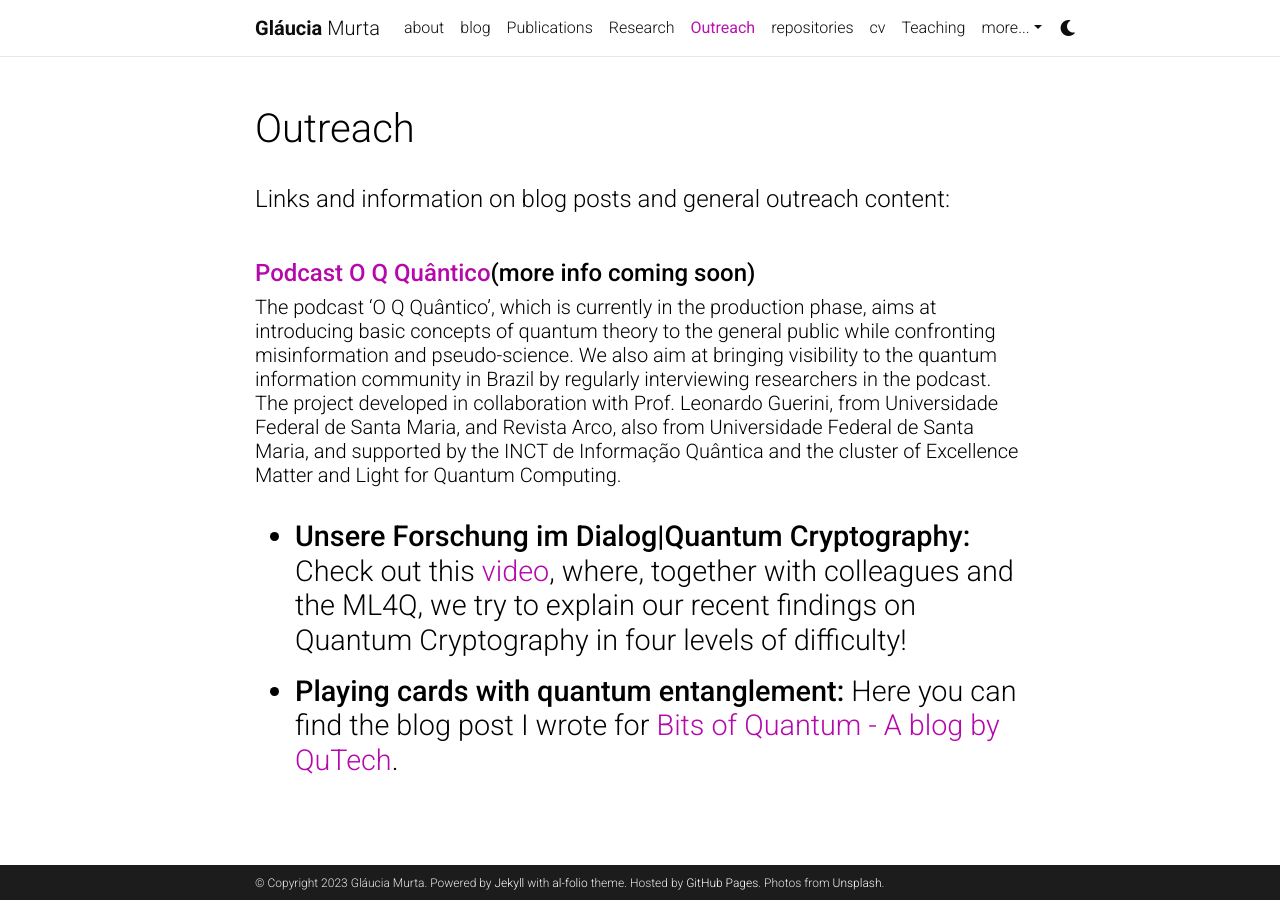
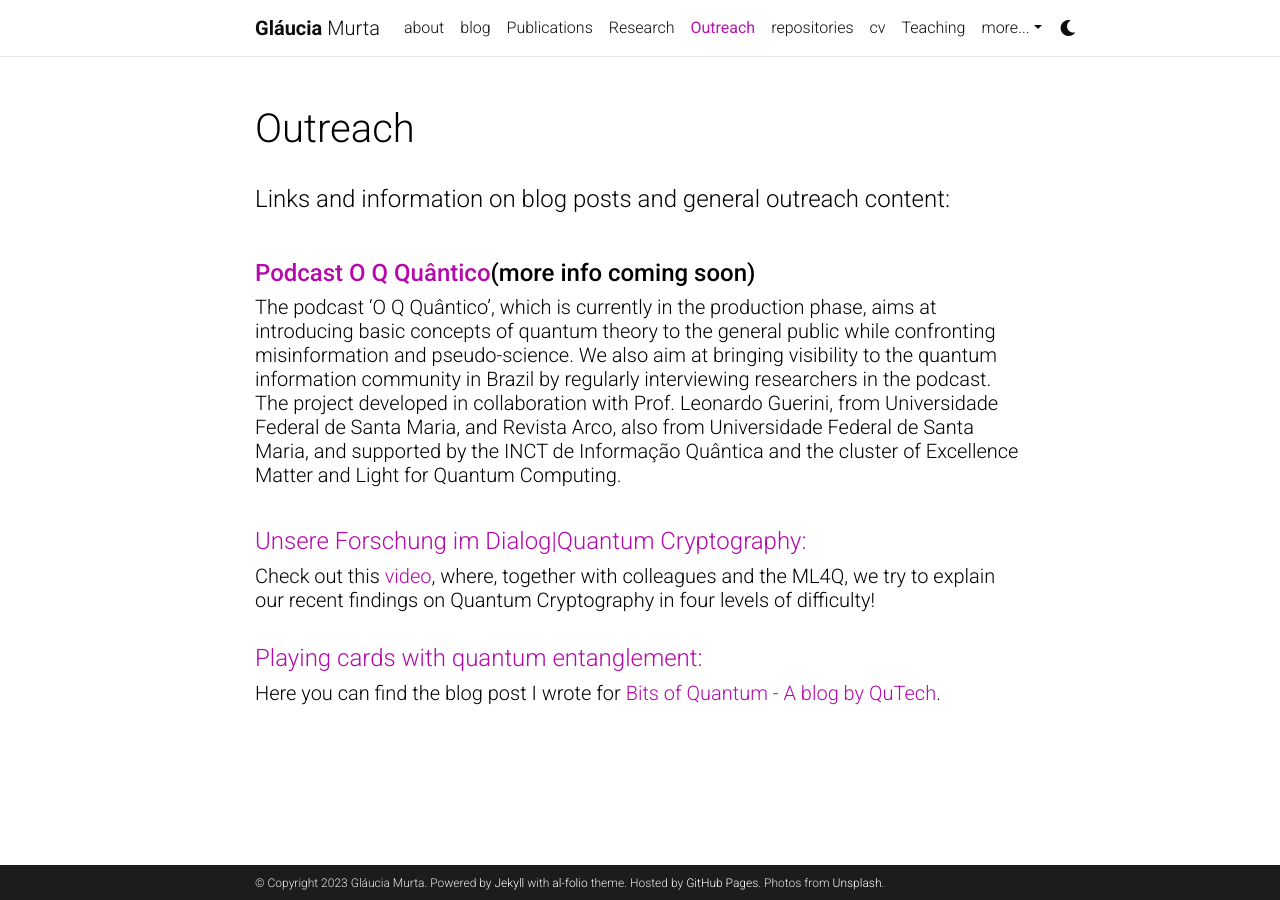
Before and after one commit to glauciamg/glauciamg.github.io, a Jekyll site: the page built from _pages/outreach.md, in a window 1280 px wide. Built offline with Jekyll 4.4.1, drawn with Linux system fonts in a browser that asks for light colours; comment, search, counter and statistics services are not loaded; a style sheet for code colours, icons or effects is not loaded.

Commit message:
Update outreach.md

```diff
--- a/_pages/outreach.md
+++ b/_pages/outreach.md
@@ -29,10 +29,17 @@ from Universidade Federal de Santa Maria, and supported by the INCT de Informaç
 
 
 &nbsp;
-<ul style="font-size:1.8rem">
- 	<li class="entry-title"><strong>Unsere Forschung im Dialog|Quantum Cryptography:</strong> Check out this <a href="https://www.youtube.com/watch?v=oSAPe_pfqzE&ab_channel=ML4QClusterofExcellence">video</a>, where, together with colleagues and the ML4Q, we try to explain our recent findings on Quantum Cryptography in four levels of difficulty!</li>
-</ul>
 
-<ul style="font-size:1.8rem">
- 	<li class="entry-title"><strong>Playing cards with quantum entanglement:</strong> Here you can find the blog post I wrote for <a href="https://blog.qutech.nl/index.php/2017/02/10/playing-card-with-quantum-entanglement/">Bits of Quantum - A blog by QuTech</a>.</li>
-</ul>
+<!-- wp:heading -->
+<h4><span style="color: var(--global-theme-color)">Unsere Forschung im Dialog|Quantum Cryptography:</span></h4>
+<!-- /wp:heading -->
+
+<h5> Check out this <a href="https://www.youtube.com/watch?v=oSAPe_pfqzE&ab_channel=ML4QClusterofExcellence">video</a>, where, together with colleagues and the ML4Q, we try to explain our recent findings on Quantum Cryptography in four levels of difficulty!</h5>
+
+&nbsp;
+
+<!-- wp:heading -->
+<h4><span style="color: var(--global-theme-color)">Playing cards with quantum entanglement:</span></h4>
+<!-- /wp:heading -->
+
+<h5> Here you can find the blog post I wrote for <a href="https://blog.qutech.nl/index.php/2017/02/10/playing-card-with-quantum-entanglement/">Bits of Quantum - A blog by QuTech</a>.</h5>
```
